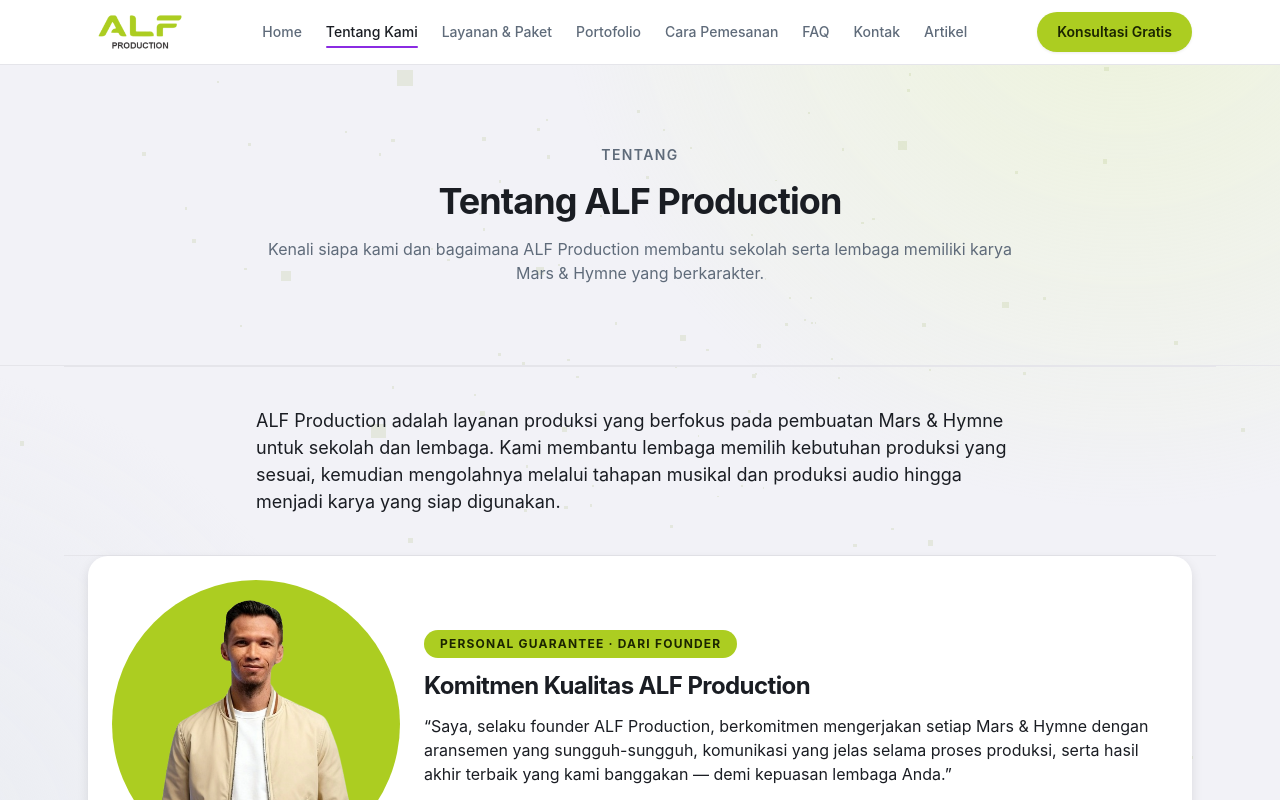
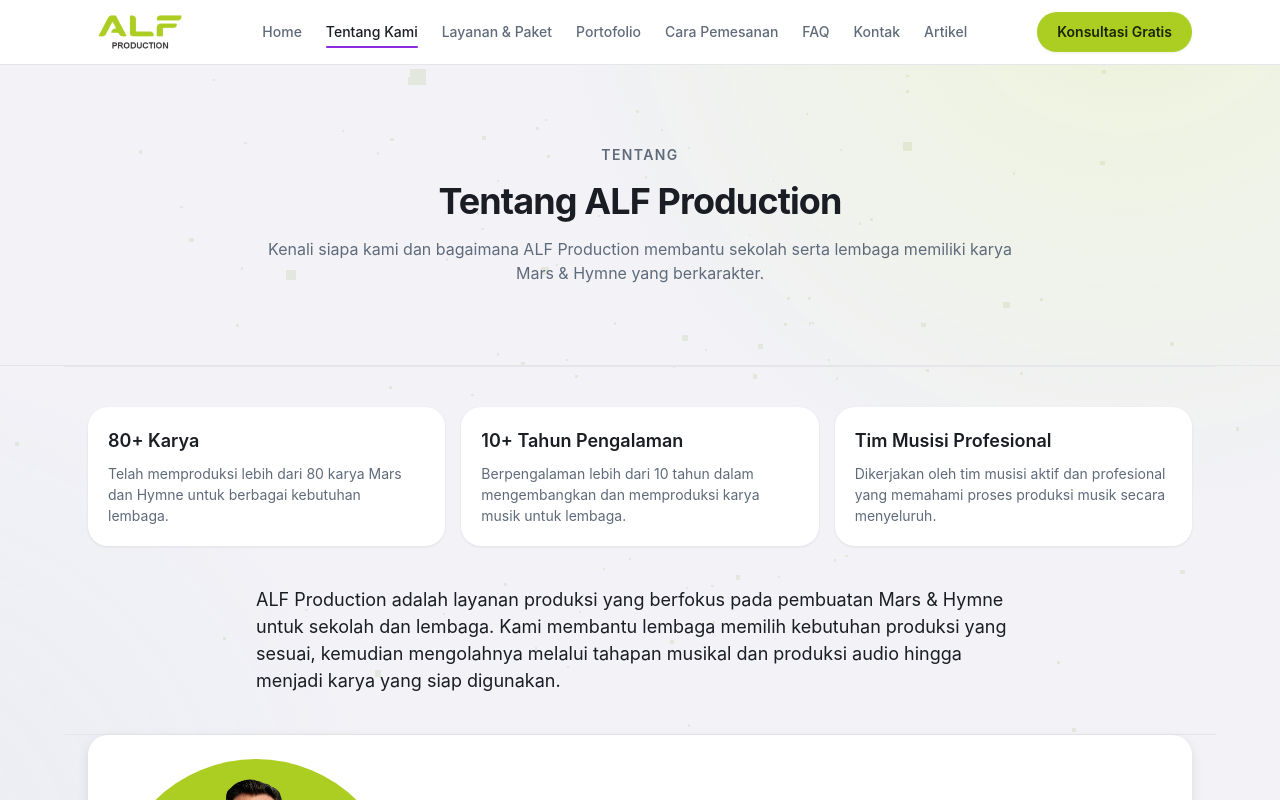
Before and after one commit to tukangoding/alfproduction.id, a Nuxt app: page /tentang in a window 1280 px wide. Shown: the top 800 px of the page. Built offline with nearby package versions, Linux system fonts and the light colour scheme.

Commit message:
ganti tulisan banyak pisan euy

```diff
--- a/components/LeadForm.vue
+++ b/components/LeadForm.vue
@@ -5,6 +5,7 @@
 const pesanOptions = [
   'Pembuatan Mars',
   'Pembuatan Hymne',
+  'Pembuatan Mars dan Hymne',
   'Konsultasi',
   'Lainnya'
 ]
@@ -32,7 +33,7 @@
 
 const fieldLabels: Record<Exclude<keyof typeof form.value, 'subject'>, string> =
   {
-    organization: 'Nama Organisasi/Perusahaan',
+    organization: 'Nama Lembaga',
     picName: 'Nama PIC',
     whatsapp: 'WhatsApp',
     email: 'Email',
@@ -50,7 +51,7 @@
     <div class="grid grid-cols-1 gap-5 md:grid-cols-2">
       <div class="flex flex-col gap-2">
         <label for="lead-organization" class="text-sm font-medium text-on-surface">
-          Nama Organisasi/Perusahaan
+          Nama Lembaga
         </label>
         <input
           id="lead-organization"
--- a/components/ProcessSteps.vue
+++ b/components/ProcessSteps.vue
@@ -8,28 +8,32 @@
   {
     title: 'Konsultasi kebutuhan lembaga',
     description:
-      'Sampaikan konsep, tujuan, karakter lembaga, dan kebutuhan produksi.'
+      'Ceritakan kebutuhan dan karakter lembaga Anda melalui WhatsApp atau video call. Kami akan membantu memahami kebutuhan Anda sebelum menentukan layanan.'
   },
   {
     title: 'Pilih paket produksi',
-    description: 'ALF Production membantu mengarahkan paket yang paling sesuai.'
+    description:
+      'Kami membantu mengarahkan paket yang paling sesuai dengan kebutuhan lembaga, sehingga Anda dapat memilih layanan dengan lebih yakin.'
   },
   {
     title: 'Brief & materi',
-    description: 'Lembaga menyerahkan materi sesuai paket.'
+    description:
+      'Sampaikan informasi, referensi, dan materi yang diperlukan. Kami akan membantu mengarahkan apa saja yang perlu disiapkan untuk proses produksi.'
   },
   {
     title: 'Proses produksi',
     description:
-      'Melodi/notasi, aransemen, recording vocal, vocalis, dan tahap produksi lain dikerjakan sesuai paket.'
+      'Lirik, melodi, aransemen, recording vocal, vokalis, dan tahap produksi lainnya dikerjakan sesuai paket dan kebutuhan lembaga.'
   },
   {
     title: 'Mixing & mastering',
-    description: 'Karya diproses menjadi audio final.'
+    description:
+      'Karya disempurnakan agar seluruh elemen musik dan vokal terdengar seimbang, jernih, dan siap digunakan.'
   },
   {
     title: 'Finalisasi',
-    description: 'Hasil akhir diserahkan kepada lembaga.'
+    description:
+      'Karya final diserahkan kepada lembaga setelah proses produksi selesai, disertai panduan dan pendampingan penggunaan.'
   }
 ]
 </script>
--- a/pages/tentang.vue
+++ b/pages/tentang.vue
@@ -1,6 +1,24 @@
 <script setup lang="ts">
 import { waLink, SITE_URL } from '~/config/site'
 import { pageKeywords } from '~/config/seo'
+
+const highlights = [
+  {
+    title: '80+ Karya',
+    description:
+      'Telah memproduksi lebih dari 80 karya Mars dan Hymne untuk berbagai kebutuhan lembaga.'
+  },
+  {
+    title: '10+ Tahun Pengalaman',
+    description:
+      'Berpengalaman lebih dari 10 tahun dalam mengembangkan dan memproduksi karya musik untuk lembaga.'
+  },
+  {
+    title: 'Tim Musisi Profesional',
+    description:
+      'Dikerjakan oleh tim musisi aktif dan profesional yang memahami proses produksi musik secara menyeluruh.'
+  }
+]
 
 useHead({
   title: 'Tentang Kami | ALF Production',
@@ -52,8 +70,23 @@
   </section>
 
   <section class="mx-auto max-w-6xl border-t border-outline-soft px-4 py-10 sm:px-6">
+    <div class="grid grid-cols-1 gap-4 md:grid-cols-3">
+      <article
+        v-for="highlight in highlights"
+        :key="highlight.title"
+        class="md-elevated-1 rounded-md-large bg-surface-container p-5"
+      >
+        <h2 class="text-lg font-semibold text-on-surface">
+          {{ highlight.title }}
+        </h2>
+        <p class="mt-2 text-sm leading-normal text-on-surface-variant">
+          {{ highlight.description }}
+        </p>
+      </article>
+    </div>
+
     <div class="mx-auto max-w-3xl">
-      <p class="text-lg leading-normal text-on-surface">
+      <p class="mt-10 text-lg leading-normal text-on-surface">
         ALF Production adalah layanan produksi yang berfokus pada pembuatan
         Mars &amp; Hymne untuk sekolah dan lembaga. Kami membantu lembaga
         memilih kebutuhan produksi yang sesuai, kemudian mengolahnya melalui
```
